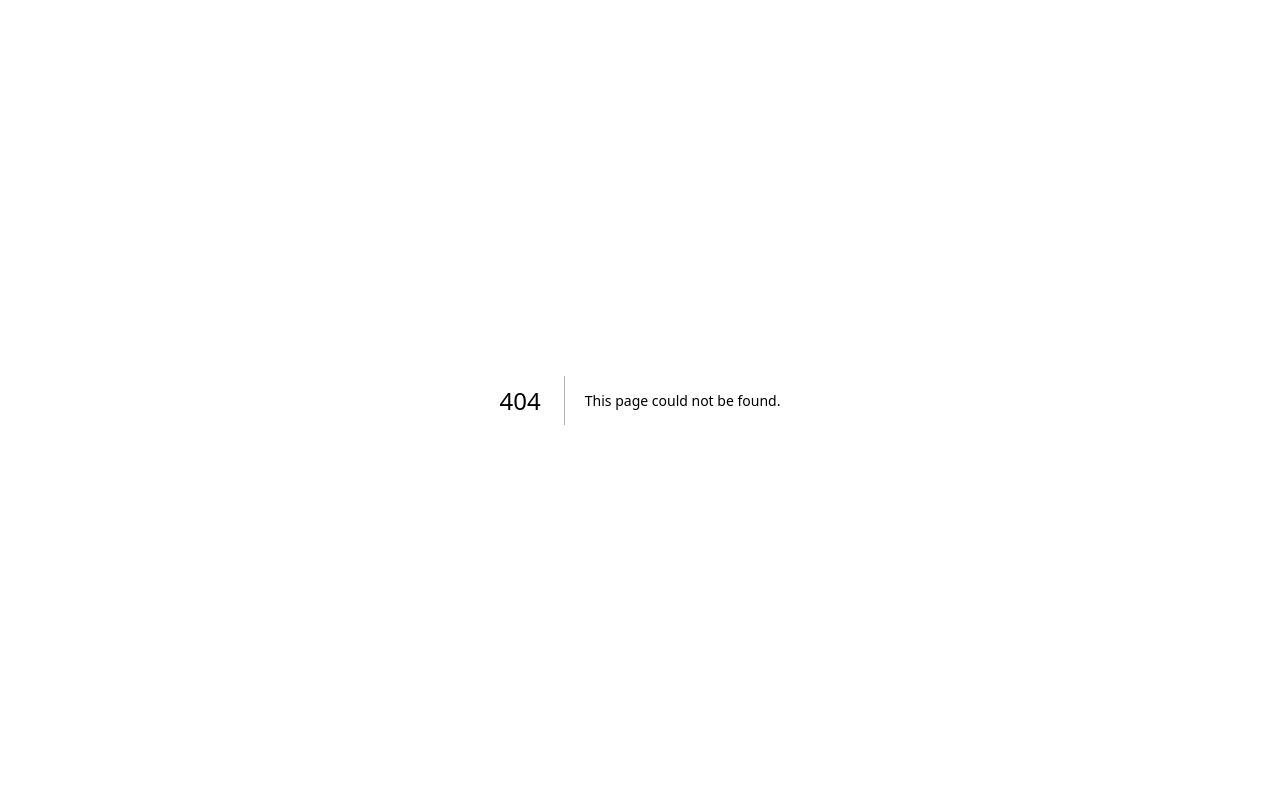
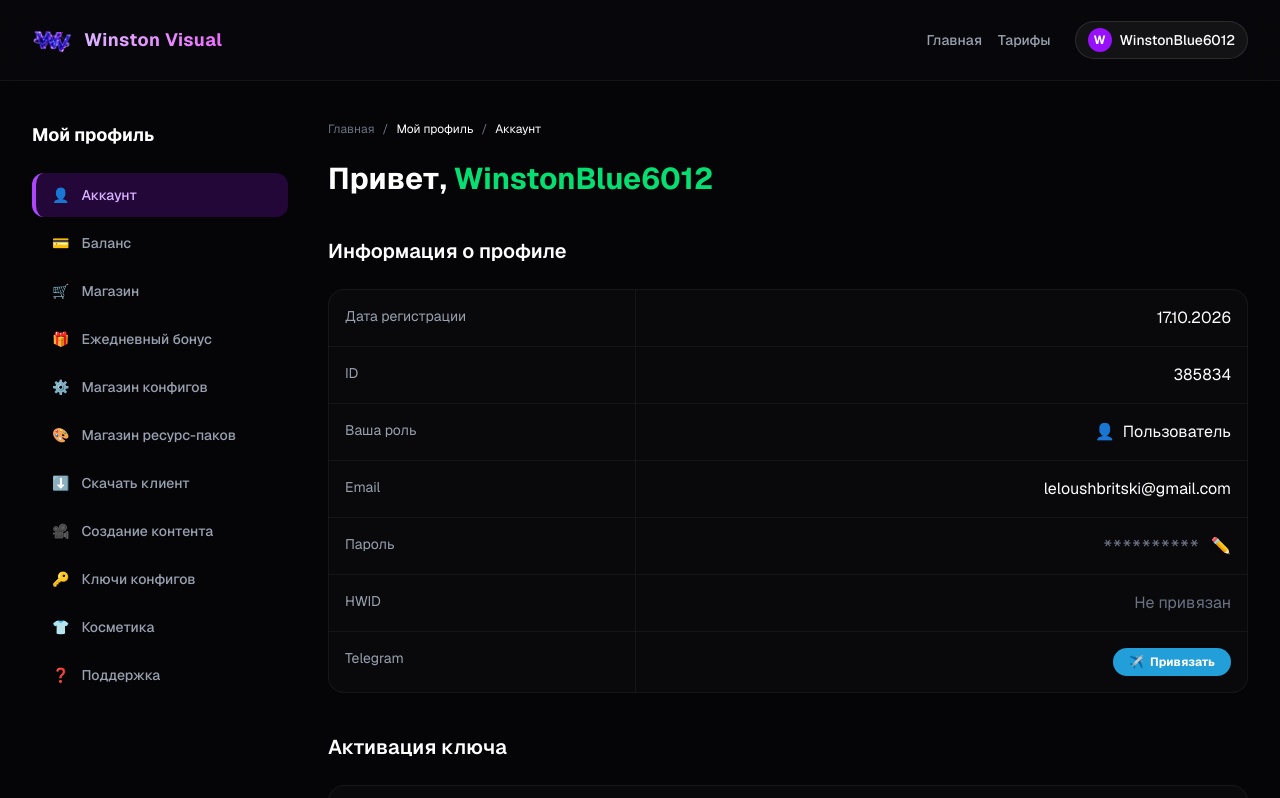
Before and after one commit to dif0lt-spec/winston-site, a Next.js app: page /dashboard in a window 1280 px wide. Before the commit this address had no page. Shown: the top 798 px of the page. Built offline with nearby package versions, Linux system fonts and the light colour scheme.

Commit message:
Add splash screen loading

```diff
--- /dev/null
+++ b/app/dashboard/page.tsx
@@ -0,0 +1,155 @@
+"use client";
+
+import { useState } from "react";
+import Image from "next/image";
+import Link from "next/link";
+import { motion } from "framer-motion";
+
+export default function Dashboard() {
+  const [activeTab, setActiveTab] = useState("account");
+
+  const menuItems = [
+    { id: "account", label: "Аккаунт", icon: "👤" },
+    { id: "balance", label: "Баланс", icon: "💳" },
+    { id: "shop", label: "Магазин", icon: "🛒" },
+    { id: "bonus", label: "Ежедневный бонус", icon: "🎁" },
+    { id: "configs", label: "Магазин конфигов", icon: "⚙️" },
+    { id: "resources", label: "Магазин ресурс-паков", icon: "🎨" },
+    { id: "download", label: "Скачать клиент", icon: "⬇️" },
+    { id: "content", label: "Создание контента", icon: "🎥" },
+    { id: "keys", label: "Ключи конфигов", icon: "🔑" },
+    { id: "cosmetics", label: "Косметика", icon: "👕" },
+    { id: "support", label: "Поддержка", icon: "❓" },
+  ];
+
+  return (
+    <div className="min-h-screen bg-[#050508] text-white font-sans">
+      {/* Навигация (как на сайте) */}
+      <nav className="border-b border-white/5 bg-[#0a0a0f]/50 backdrop-blur-md sticky top-0 z-50">
+        <div className="max-w-7xl mx-auto px-8 h-20 flex items-center justify-between">
+          <Link href="/" className="flex items-center gap-3">
+            <div className="w-10 h-10 relative flex items-center justify-center">
+              <Image src="/logo.png" alt="Logo" width={40} height={40} className="object-contain" unoptimized />
+            </div>
+            <span className="font-bold text-lg tracking-wide bg-clip-text text-transparent bg-gradient-to-r from-purple-300 to-fuchsia-400">
+              Winston Visual
+            </span>
+          </Link>
+
+          <div className="flex items-center gap-6">
+            <div className="flex gap-4 text-sm text-gray-400 font-medium">
+              <Link href="/" className="hover:text-white transition-colors">Главная</Link>
+              <Link href="/#pricing" className="hover:text-white transition-colors">Тарифы</Link>
+            </div>
+            <div className="flex items-center gap-2 bg-white/5 py-1.5 px-3 rounded-full border border-white/10">
+              <div className="w-6 h-6 rounded-full bg-purple-600 flex items-center justify-center text-xs font-bold">W</div>
+              <span className="text-sm font-medium">WinstonBlue6012</span>
+            </div>
+          </div>
+        </div>
+      </nav>
+
+      {/* Основной контент */}
+      <div className="max-w-7xl mx-auto px-8 py-10 flex flex-col md:flex-row gap-10">
+
+        {/* Боковое меню */}
+        <aside className="w-full md:w-64 flex-shrink-0">
+          <h2 className="text-lg font-bold mb-6 text-white">Мой профиль</h2>
+          <div className="flex flex-col gap-1">
+            {menuItems.map((item) => (
+              <button
+                key={item.id}
+                onClick={() => setActiveTab(item.id)}
+                className={`flex items-center gap-3 px-4 py-3 rounded-xl transition-all text-sm font-medium ${
+                  activeTab === item.id
+                  ? "bg-purple-600/20 text-purple-300 border-l-4 border-purple-500"
+                  : "text-gray-400 hover:text-white hover:bg-white/5 border-l-4 border-transparent"
+                }`}
+              >
+                <span>{item.icon}</span>
+                {item.label}
+              </button>
+            ))}
+          </div>
+        </aside>
+
+        {/* Контентная часть */}
+        <main className="flex-1">
+          {/* Хлебные крошки */}
+          <div className="text-xs text-gray-500 mb-6 flex items-center gap-2">
+            <Link href="/" className="hover:text-white">Главная</Link>
+            <span>/</span>
+            <span className="text-white">Мой профиль</span>
+            <span>/</span>
+            <span className="text-white">Аккаунт</span>
+          </div>
+
+          {/* Приветствие */}
+          <motion.div initial={{ opacity: 0, y: 10 }} animate={{ opacity: 1, y: 0 }}>
+            <h1 className="text-3xl font-bold mb-10">
+              Привет, <span className="text-green-400">WinstonBlue6012</span>
+            </h1>
+
+            <h2 className="text-xl font-semibold mb-6">Информация о профиле</h2>
+
+            <div className="bg-white/[0.02] border border-white/5 rounded-2xl overflow-hidden mb-10">
+              <div className="grid grid-cols-1 md:grid-cols-3 border-b border-white/5">
+                <div className="p-4 text-gray-400 text-sm">Дата регистрации</div>
+                <div className="p-4 text-right md:col-span-2 border-l border-white/5">17.10.2026</div>
+              </div>
+              <div className="grid grid-cols-1 md:grid-cols-3 border-b border-white/5">
+                <div className="p-4 text-gray-400 text-sm">ID</div>
+                <div className="p-4 text-right md:col-span-2 border-l border-white/5 font-mono">385834</div>
+              </div>
+              <div className="grid grid-cols-1 md:grid-cols-3 border-b border-white/5">
+                <div className="p-4 text-gray-400 text-sm">Ваша роль</div>
+                <div className="p-4 text-right md:col-span-2 border-l border-white/5 flex justify-end items-center gap-2">
+                  <span className="text-purple-400">👤</span> Пользователь
+                </div>
+              </div>
+              <div className="grid grid-cols-1 md:grid-cols-3 border-b border-white/5">
+                <div className="p-4 text-gray-400 text-sm">Email</div>
+                <div className="p-4 text-right md:col-span-2 border-l border-white/5">leloushbritski@gmail.com</div>
+              </div>
+              <div className="grid grid-cols-1 md:grid-cols-3 border-b border-white/5">
+                <div className="p-4 text-gray-400 text-sm">Пароль</div>
+                <div className="p-4 text-right md:col-span-2 border-l border-white/5 flex justify-end items-center gap-3">
+                  <span className="font-mono text-gray-500">**********</span>
+                  <button className="text-gray-400 hover:text-white">✏️</button>
+                </div>
+              </div>
+              <div className="grid grid-cols-1 md:grid-cols-3 border-b border-white/5">
+                <div className="p-4 text-gray-400 text-sm">HWID</div>
+                <div className="p-4 text-right md:col-span-2 border-l border-white/5 text-gray-500">Не привязан</div>
+              </div>
+              <div className="grid grid-cols-1 md:grid-cols-3">
+                <div className="p-4 text-gray-400 text-sm">Telegram</div>
+                <div className="p-4 text-right md:col-span-2 border-l border-white/5 flex justify-end">
+                  <button className="bg-[#229ED9] hover:bg-[#1E8BC3] text-white text-xs font-bold py-1.5 px-4 rounded-full flex items-center gap-1.5 transition-colors">
+                    <span>✈️</span> Привязать
+                  </button>
+                </div>
+              </div>
+            </div>
+
+            <h2 className="text-xl font-semibold mb-6">Активация ключа</h2>
+            <div className="bg-white/[0.02] border border-white/5 rounded-2xl p-6">
+              <p className="text-sm text-gray-400 mb-4">Введите ключ активации</p>
+              <div className="flex flex-col sm:flex-row gap-4">
+                <input
+                  type="text"
+                  placeholder="XXXX-XXXX-XXXX-XXXX"
+                  className="flex-1 bg-black/50 border border-white/10 rounded-xl py-3 px-4 text-white font-mono focus:outline-none focus:border-purple-500 transition-colors"
+                />
+                <button className="bg-purple-600 hover:bg-purple-500 text-white font-semibold py-3 px-8 rounded-xl transition-all shadow-[0_0_20px_rgba(168,85,247,0.3)]">
+                  Активировать ключ
+                </button>
+              </div>
+            </div>
+
+          </motion.div>
+        </main>
+      </div>
+    </div>
+  );
+}
--- a/app/page.tsx
+++ b/app/page.tsx
@@ -100,7 +100,7 @@ export default function Home() {
                 <h2 className="text-3xl font-bold text-white mb-2">Авторизация</h2>
                 <p className="text-gray-400 text-sm mb-8">Войди, чтобы попасть в свой профиль</p>
 
-                <form onSubmit={(e) => { e.preventDefault(); setShowAuthModal(false); /* тут будет переход в ЛК */ }}>
+                <form onSubmit={(e) => { e.preventDefault(); window.location.href = "/dashboard"; }}>
                   <div className="mb-4">
                     <input type="text" placeholder="Введите ваш логин или почту" required className="w-full bg-[#121218] border border-white/10 rounded-xl py-3 px-4 text-white focus:outline-none focus:border-purple-500 transition-colors" />
                   </div>
```
Also changed, not shown: public/auth-bg.jpg (added).
